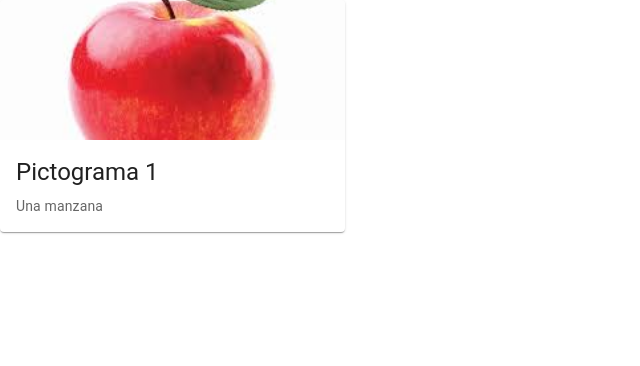
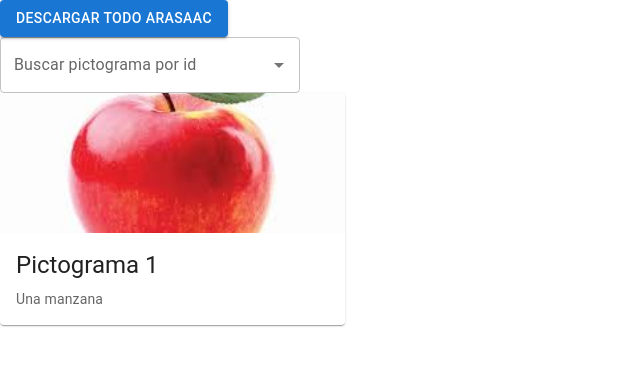
Before and after one commit to RHV044/pictogramas-web, a React (Create React App) app: page / in a window 1280 px wide. Shown: the top 366 px of the page, without its empty margins (0-640 px from the left). Built offline with nearby package versions, Linux system fonts and the light colour scheme.

Commit message:
App downloading pictograms images from arasaac and storing them in the IndexedDb as blobs

```diff
--- a/package.json
+++ b/package.json
@@ -14,6 +14,7 @@
     "@types/react": "^18.0.9",
     "@types/react-dom": "^18.0.4",
     "idb": "^7.0.1",
+    "idb-query": "^1.3.0",
     "react": "^18.1.0",
     "react-dom": "^18.1.0",
     "react-scripts": "5.0.1",
--- a/src/components/inicio.tsx
+++ b/src/components/inicio.tsx
@@ -1,21 +1,51 @@
-import React from 'react';
-import Card from '@mui/material/Card';
-import CardContent from '@mui/material/CardContent';
-import CardMedia from '@mui/material/CardMedia';
-import Typography from '@mui/material/Typography';
-import { CardActionArea } from '@mui/material';
-import axios from 'axios'
+import React from "react";
+import Card from "@mui/material/Card";
+import CardContent from "@mui/material/CardContent";
+import CardMedia from "@mui/material/CardMedia";
+import Typography from "@mui/material/Typography";
+import { Autocomplete, Button, CardActionArea, TextField } from "@mui/material";
+import axios from "axios";
+import {
+  IndexedDbService as IndexedDb,
+  IPictogram,
+} from "../services/indexeddb-service";
+import { initialize } from "workbox-google-analytics";
 
-export default function Inicio(props:any){
-  const [pictogramas, setPictogramas] = React.useState([])
-  const apiArasaac = process.env.URL
+const db = new IndexedDb("pictogramas_db");
 
-  const getPictogramas = async () => {
-    const response = await axios.get(apiArasaac + '/pictograms/2243')
-    setPictogramas(response.data)
-  }
+export default function Inicio(props: any) {
+  // TODO: El DOM no toma los cambios de la lista de pictogramasId, no se bien como funciona el State en React pero faltaria implementarlo.
 
-  return(
+  let pictogramsId: string[] = [];
+  const initializeDb = async () => {
+    await db.createObjectStore(["pictograms"]);
+
+
+    pictogramsId = (await db.getAllValues("pictograms")).map((x) =>
+      x.id.toString()
+    );
+    return true;
+  };
+
+  initializeDb();
+
+  return (
+    <div>
+      <Button
+        variant="contained"
+        onClick={() => downloadPictogramsFromArasaac(2334, 3000)}
+      >
+        Descargar todo Arasaac
+      </Button>
+      <Autocomplete
+        id="grouped-demo"
+        options={pictogramsId}
+        getOptionLabel={(option) => option}
+        sx={{ width: 300 }}
+        renderInput={(params) => (
+          <TextField {...params} label="Buscar pictograma por id" />
+        )}
+      />
       <Card sx={{ maxWidth: 345 }}>
         <CardActionArea>
           <CardMedia
@@ -34,6 +64,28 @@ export default function Inicio(props:any){
           </CardContent>
         </CardActionArea>
       </Card>
-  )
+    </div>
+  );
+}
+async function downloadPictogramsFromArasaac(from: number, to: number) {
+  const apiArasaac = process.env.URL ?? "https://api.arasaac.org/api";
 
+  for (let i = from; i <= to; i++) {
+    let response = axios.get(`${apiArasaac}/pictograms/${i}`, {
+      responseType: "arraybuffer",
+      headers: {
+        "Content-Type": "application/json",
+        Accept: "image/png",
+      },
+    });
+    response
+      .then((x) => {
+        db.putValue("pictograms", { blob: new Blob([x.data]) } as IPictogram);
+      })
+      .finally(() => {
+        console.log("finally");
+      });
   }
+
+  return undefined;
+}
--- a/src/services/indexeddb-service.ts
+++ b/src/services/indexeddb-service.ts
@@ -1,13 +1,37 @@
 import { IDBPDatabase, openDB } from "idb";
+import { createIDBEntity, DbEntity } from "idb-query";
 
-class IndexedDbService {
+export interface IPictogram {
+  id: number;
+  blob: Blob;
+  description: string;
+  tags: string[];
+}
+
+export class IndexedDbService {
   private database: string;
   private db: any;
+  private PictogramDbEntity: DbEntity<IPictogram, "id"> | null = null;
 
   constructor(database: string) {
     this.database = database;
   }
 
+  public async searchPictogramsBy(
+    key: string,
+    valueContains: string
+  ): Promise<IPictogram[]> {
+    if (!this.PictogramDbEntity)
+      this.PictogramDbEntity = createIDBEntity<IPictogram, "id">(
+        this.db, // need to provide database handle
+        "pictograms", // store name
+        "id" // keyPath
+      );
+
+    return this.PictogramDbEntity.query()
+      .filter((pic: any) => pic[key].contains(valueContains))
+      .all();
+  }
   public async createObjectStore(tableNames: string[]) {
     try {
       this.db = await openDB(this.database, 1, {
@@ -37,7 +61,7 @@ class IndexedDbService {
     return result;
   }
 
-  public async getAllValue(tableName: string) {
+  public async getAllValues(tableName: string): Promise<any[]> {
     const tx = this.db.transaction(tableName, "readonly");
     const store = tx.objectStore(tableName);
     const result = await store.getAll();
@@ -60,7 +84,7 @@ class IndexedDbService {
       const result = await store.put(value);
       console.log("Put Bulk Data ", JSON.stringify(result));
     }
-    return this.getAllValue(tableName);
+    return this.getAllValues(tableName);
   }
 
   public async deleteValue(tableName: string, id: number) {
```
Also changed, not shown: 1 other file (tests, documents, lock files or other folders). Lines whose indentation alone changed are shown as unchanged.
